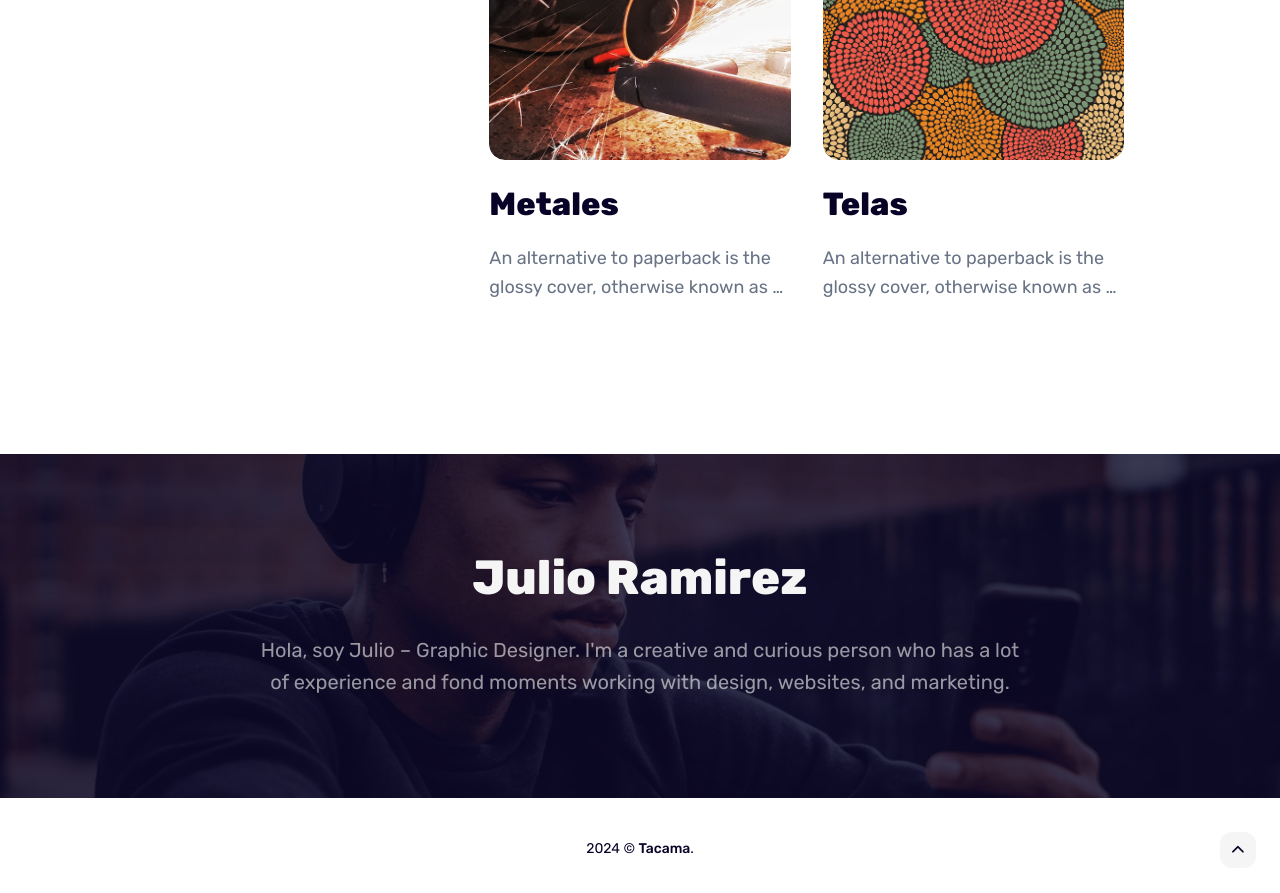
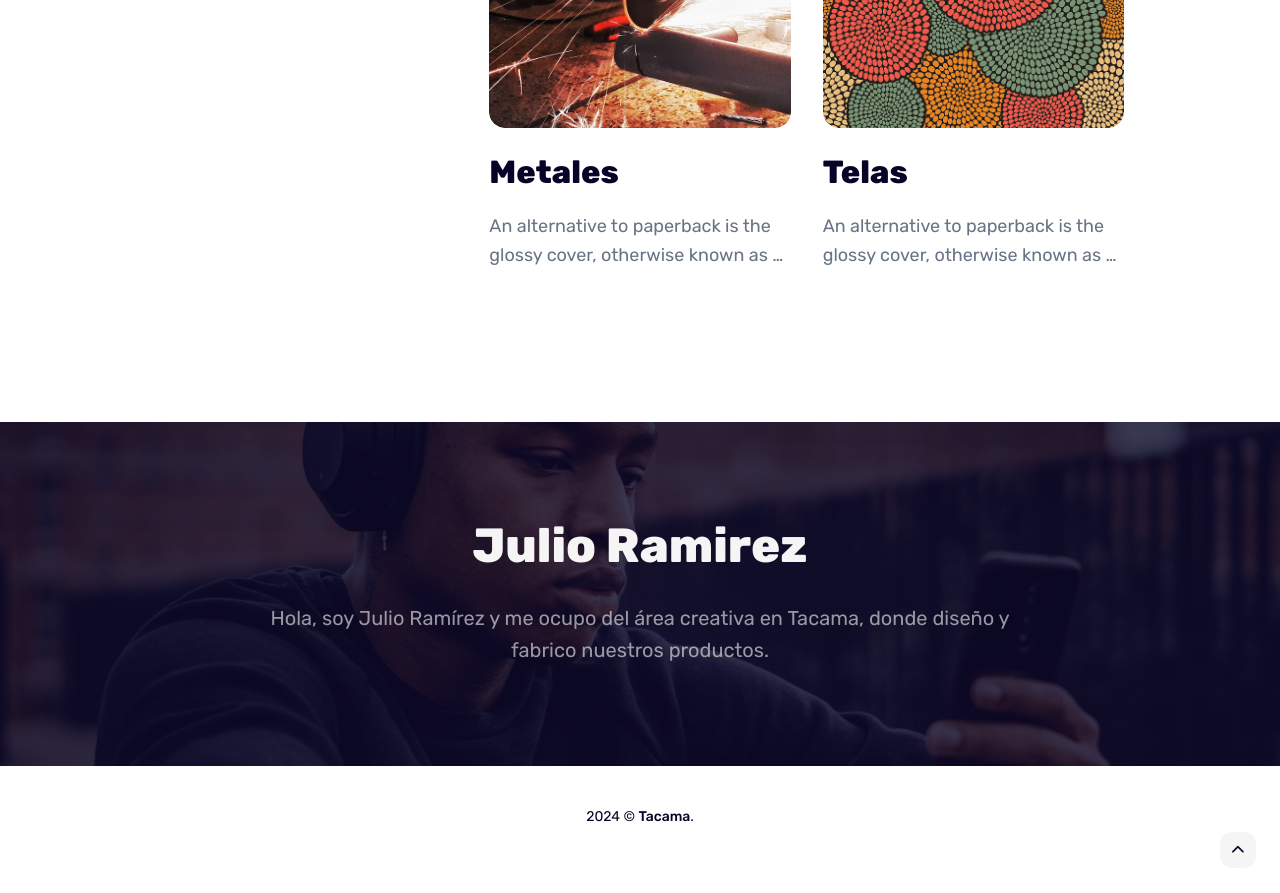
Before and after one commit to tacama/tacama.github.io, a Jekyll site: the page built from index.html, in a window 1280 px wide and 900 px high, scrolled down 1620 px. Shown: the top 893 px of the window. Built offline with Jekyll 4.4.1, drawn with Linux system fonts in a browser that asks for light colours; nearby versions of some CDN libraries; after the commit the page ends 2488 px from its top, so only the background shows below that; some of the changed text lies outside the part shown.

Commit message:
Minimal version

```diff
--- a/_data/settings.yml
+++ b/_data/settings.yml
@@ -12,8 +12,8 @@
   menu__items:
     - title: 'Inicio'
       url: '/'
-    # - title: 'Áreas de trabajo'
-    #   url: '/work/'
+    - title: 'Áreas de trabajo'
+      url: '/work/'
     # - title: 'Ideas de regalos'
     #   url: '/blog/'
     # - title: 'Quién soy'
@@ -36,7 +36,7 @@
 # Author Settings
 author:
   author__name: Julio Ramirez
-  author__bio: Hola, soy Julio – Graphic Designer. I'm a creative and curious person who has a lot of experience and fond moments working with design, websites, and marketing.
+  author__bio: Hola, soy Julio Ramírez y me ocupo del área creativa en Tacama, donde diseño y fabrico nuestros productos.
   author__avatar: '/images/01.jpg'
 
 social:
@@ -55,8 +55,8 @@
 # Hero Settings
 hero:
   enable: true
-  hero__title: Hola a todos, soy Julio Ramirez
-  hero__description: Hola, soy Julio Ramírez y me ocupo del área creativa en <strong>Tacama</strong>, donde diseño y fabrico nuestros productos. Tengo más de 15 años de experiencia trabajando con una amplia gama de materiales, lo que me ha dado una gran habilidad para crear productos de cuero, tela, hierro, madera, entre otros. <strong style="color:var(--primary-color);">Crear para mi es una pasión.</strong>
+  hero__title: Hola, soy Julio Ramirez
+  hero__description: Me ocupo del área creativa en <strong>Tacama</strong>, donde diseño y fabrico nuestros productos. Tengo más de 15 años de experiencia trabajando con una amplia gama de materiales, lo que me ha dado una gran habilidad para crear productos de cuero, tela, hierro, madera, entre otros. <strong style="color:var(--primary-color);">Crear para mi es una pasión.</strong>
   hero__image: "/images/01-1.jpg"
 
 
--- a/work/index.html
+++ b/work/index.html
@@ -1,7 +1,7 @@
 ---
 layout: default
 title: Áreas de trabajo
-description: Mi trabajo se centra en las siguientes áreas de trabajo con las que tengo más de 20 años experiencia. Esto me permite ofrecer soluciones precisas y personalizadas para satisfacer las necesidades de mis clientes, garantizando un resultado excepcional en cada proyecto que emprendo.
+description: Mi trabajo se centra en las siguientes áreas de trabajo con las que tengo más de 15 años experiencia. Esto me permite diseñar y fabricar productos y personalizarlos para satisfacer las necesidades de mis clientes, garantizando un resultado artesanal excepcional en cada proyecto que emprendo.
 ---
 
 <div class="container">
```
Also changed, not shown: images/favicon-32x32 bkp.svg (added), images/favicon-32x32.svg.
